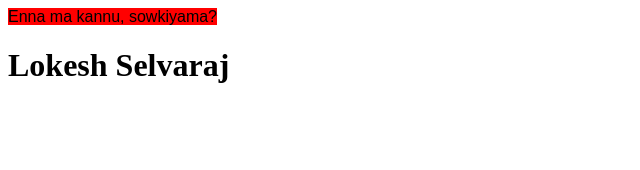
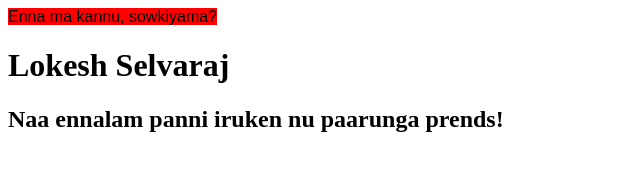
Before and after one commit to lokesh-init/port-folio, a plain HTML site: page index.html in a window 1280 px wide. Shown: the whole page, without its empty margins (0-640 px from the left). Drawn offline with Linux system fonts and the light colour scheme; files whose address does not match are found by name.

Commit message:
Summa try panni paakuren 2

```diff
--- a/index.html
+++ b/index.html
@@ -7,5 +7,6 @@
     <body>
         <h>Enna ma kannu, sowkiyama?</h>
         <h1><centre>Lokesh Selvaraj</centre></h1>
+        <h2> Naa ennalam panni iruken nu paarunga prends!</h2>
     </body>
 </html>
```
